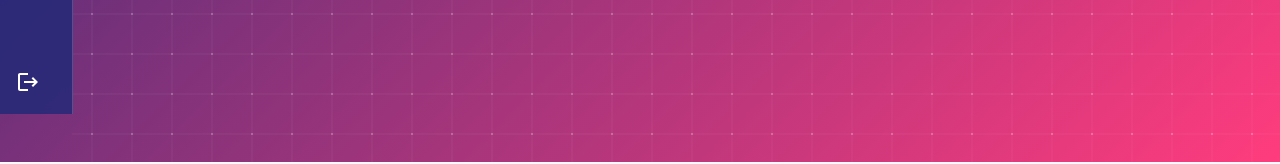
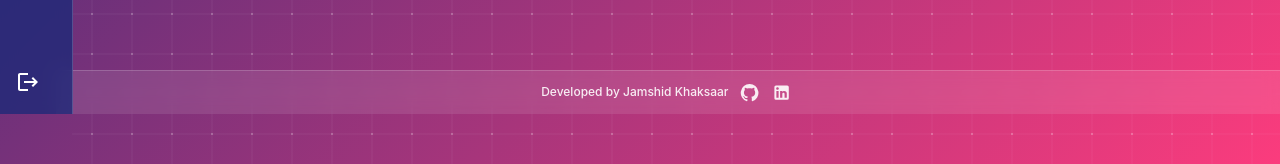
Before and after one commit to jamshidkhaksaar/nsdo-taskm, a React (Create React App) app in the folder frontend/: page / in a window 1280 px wide. Shown: the part 686-850 px from the top of the page. Built offline with nearby package versions, Linux system fonts and the light colour scheme; no server answers; sample sign-in values are in the browser's storage.

Commit message:
added a footer

```diff
--- a/frontend/src/pages/BoardView.tsx
+++ b/frontend/src/pages/BoardView.tsx
@@ -11,6 +11,7 @@ import {
   IconButton,
   Card,
   CardContent,
+  Alert,
 } from '@mui/material';
 import LogoutIcon from '@mui/icons-material/Logout';
 import ArrowBackIcon from '@mui/icons-material/ArrowBack';
@@ -337,6 +338,12 @@ const BoardView: React.FC = () => {
           </DragDropContext>
         </Container>
       </Box>
+
+      {error && (
+        <Alert severity="error" sx={{ mb: 2 }}>
+          {error}
+        </Alert>
+      )}
     </Box>
   );
 };
--- a/frontend/src/pages/Dashboard.tsx
+++ b/frontend/src/pages/Dashboard.tsx
@@ -1,4 +1,4 @@
-import React, { useState, useCallback } from 'react';
+import React, { useState } from 'react';
 import { useDispatch, useSelector } from 'react-redux';
 import { useNavigate } from 'react-router-dom';
 import {
@@ -40,6 +40,8 @@ import AdminPanelSettingsIcon from '@mui/icons-material/AdminPanelSettings';
 import logoIcon from '../assets/images/logoIcon.png';
 import { Tooltip } from '@mui/material';
 import { keyframes } from '@mui/system';
+import GitHubIcon from '@mui/icons-material/GitHub';
+import LinkedInIcon from '@mui/icons-material/LinkedIn';
 
 
 const DRAWER_WIDTH = 240;
@@ -338,6 +340,7 @@ const Dashboard: React.FC = () => {
           flexGrow: 1,
           minHeight: '100vh',
           p: 3,
+          pb: 8,
           transition: theme.transitions.create('margin', {
             easing: theme.transitions.easing.sharp,
             duration: theme.transitions.duration.enteringScreen,
@@ -434,6 +437,78 @@ const Dashboard: React.FC = () => {
         </Container>
       </Box>
 
+      {/* Add the footer before the closing Box */}
+      <Box
+        component="footer"
+        sx={{
+          position: 'fixed',
+          bottom: 0,
+          right: 0,
+          width: `calc(100% - ${open ? DRAWER_WIDTH : 72}px)`,
+          padding: '0.5rem',
+          background: 'rgba(255, 255, 255, 0.1)',
+          backdropFilter: 'blur(8px)',
+          borderTop: '1px solid rgba(255, 255, 255, 0.18)',
+          display: 'flex',
+          justifyContent: 'center',
+          alignItems: 'center',
+          gap: 1,
+          transition: theme.transitions.create('width', {
+            easing: theme.transitions.easing.sharp,
+            duration: theme.transitions.duration.enteringScreen,
+          }),
+          zIndex: 2,
+        }}
+      >
+        <Typography
+          variant="caption"
+          sx={{
+            color: 'rgba(255, 255, 255, 0.9)',
+            fontWeight: 500,
+          }}
+        >
+          Developed by Jamshid Khaksaar
+        </Typography>
+        <Box sx={{ display: 'flex', gap: 0.5 }}>
+          <IconButton
+            component="a"
+            href="https://github.com/JamshidKhaksaar"
+            target="_blank"
+            rel="noopener noreferrer"
+            size="small"
+            sx={{
+              color: 'rgba(255, 255, 255, 0.9)',
+              padding: '4px',
+              '&:hover': {
+                background: 'rgba(255, 255, 255, 0.1)',
+                transform: 'translateY(-2px)',
+              },
+              transition: 'transform 0.2s ease-in-out',
+            }}
+          >
+            <GitHubIcon sx={{ fontSize: '1.2rem' }} />
+          </IconButton>
+          <IconButton
+            component="a"
+            href="https://linkedin.com/in/jamshid-khaksaar"
+            target="_blank"
+            rel="noopener noreferrer"
+            size="small"
+            sx={{
+              color: 'rgba(255, 255, 255, 0.9)',
+              padding: '4px',
+              '&:hover': {
+                background: 'rgba(255, 255, 255, 0.1)',
+                transform: 'translateY(-2px)',
+              },
+              transition: 'transform 0.2s ease-in-out',
+            }}
+          >
+            <LinkedInIcon sx={{ fontSize: '1.2rem' }} />
+          </IconButton>
+        </Box>
+      </Box>
+
       {/* Create Board Dialog with updated styling */}
       <Dialog
         open={createBoardDialogOpen}
```
